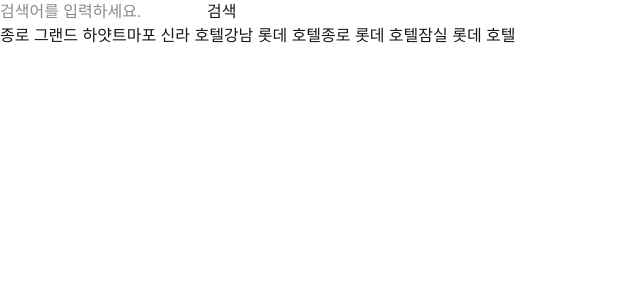
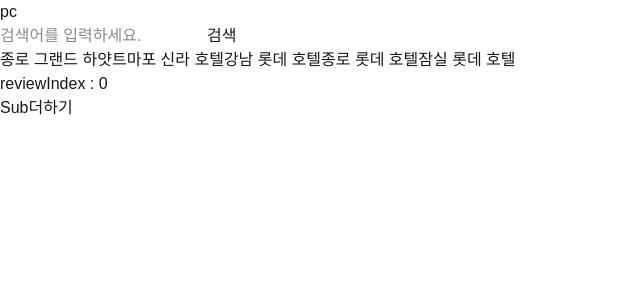
Before and after one commit to ziziziczic/my-hotels, a Next.js app: page / in a window 1280 px wide. Shown: the top 300 px of the page, without its empty margins (0-640 px from the left). Built offline with nearby package versions, Linux system fonts and the light colour scheme.

Commit message:
feat: context test 해보다

```diff
--- a/app/(mo)/MoPage.tsx
+++ b/app/(mo)/MoPage.tsx
@@ -1,7 +1,12 @@
 import { hotelItem } from '@/app/api/hotelList/route';
 
 const MoPage = ({ hotelList }: { hotelList: hotelItem[] }) => {
-  return <div>{hotelList.map((hotel) => hotel.hotelName)}</div>;
+  return (
+    <div>
+      mo
+      <div>{hotelList.map((hotel) => hotel.hotelName)}</div>;
+    </div>
+  );
 };
 
 export default MoPage;
--- a/app/(pc)/PcPage.tsx
+++ b/app/(pc)/PcPage.tsx
@@ -3,13 +3,23 @@
 import { hotelItem } from '@/app/api/hotelList/route';
 import SearchForm from '../_components/SearchForm';
 import { useState } from 'react';
+import { ReviewContextProvider } from '../_provider/useReview';
+import Review from '../_components/review';
+import Sub from '../_components/sub';
 
 const PcPage = ({ hotelList }: { hotelList: hotelItem[] }) => {
   const [hotels, setHotels] = useState(hotelList);
+
   return (
     <div>
+      pc
       <SearchForm setHotels={setHotels} />
       {hotels.map((hotel) => hotel.hotelName)}
+      <ReviewContextProvider>
+        <Review>
+          <Sub />
+        </Review>
+      </ReviewContextProvider>
     </div>
   );
 };
--- /dev/null
+++ b/app/(pc)/detail/[id]/page.tsx
@@ -0,0 +1,3 @@
+export default function Page({ params: { id } }: { params: { id: string } }) {
+  return <div>pc detail id : {id}</div>;
+}
--- /dev/null
+++ b/app/_components/review.tsx
@@ -0,0 +1,13 @@
+import { ReactNode, useContext } from 'react';
+import { ReviewContext } from '../_provider/useReview';
+
+export default function Review({ children }: { children: ReactNode }) {
+  const { reviewIndex } = useContext(ReviewContext);
+
+  return (
+    <div>
+      reviewIndex : {reviewIndex}
+      <div>{children}</div>
+    </div>
+  );
+}
--- /dev/null
+++ b/app/_components/sub.tsx
@@ -0,0 +1,19 @@
+import { useContext } from 'react';
+import { ReviewActionContext, ReviewContext } from '../_provider/useReview';
+
+export default function Sub() {
+  const { handleReviewIndex } = useContext(ReviewActionContext);
+  const { reviewIndex } = useContext(ReviewContext);
+  return (
+    <div>
+      Sub
+      <button
+        onClick={() => {
+          handleReviewIndex(reviewIndex + 1);
+        }}
+      >
+        더하기
+      </button>
+    </div>
+  );
+}
--- /dev/null
+++ b/app/_provider/useReview.tsx
@@ -0,0 +1,33 @@
+import { createContext, ReactNode, useCallback, useState } from 'react';
+
+interface ReviewContextType {
+  reviewIndex: number;
+}
+
+interface ReviewActionContextType {
+  handleReviewIndex: (index: number) => void;
+}
+
+export const ReviewContext = createContext<ReviewContextType>({
+  reviewIndex: 0,
+});
+
+export const ReviewActionContext = createContext<ReviewActionContextType>({
+  handleReviewIndex: () => {},
+});
+
+export function ReviewContextProvider({ children }: { children: ReactNode }) {
+  const [reviewIndex, setReviewIndex] = useState<number>(0);
+
+  const handleReviewIndex = useCallback((index: number) => {
+    setReviewIndex(index);
+  }, []);
+
+  return (
+    <ReviewActionContext.Provider value={{ handleReviewIndex }}>
+      <ReviewContext.Provider value={{ reviewIndex }}>
+        {children}
+      </ReviewContext.Provider>
+    </ReviewActionContext.Provider>
+  );
+}
```
